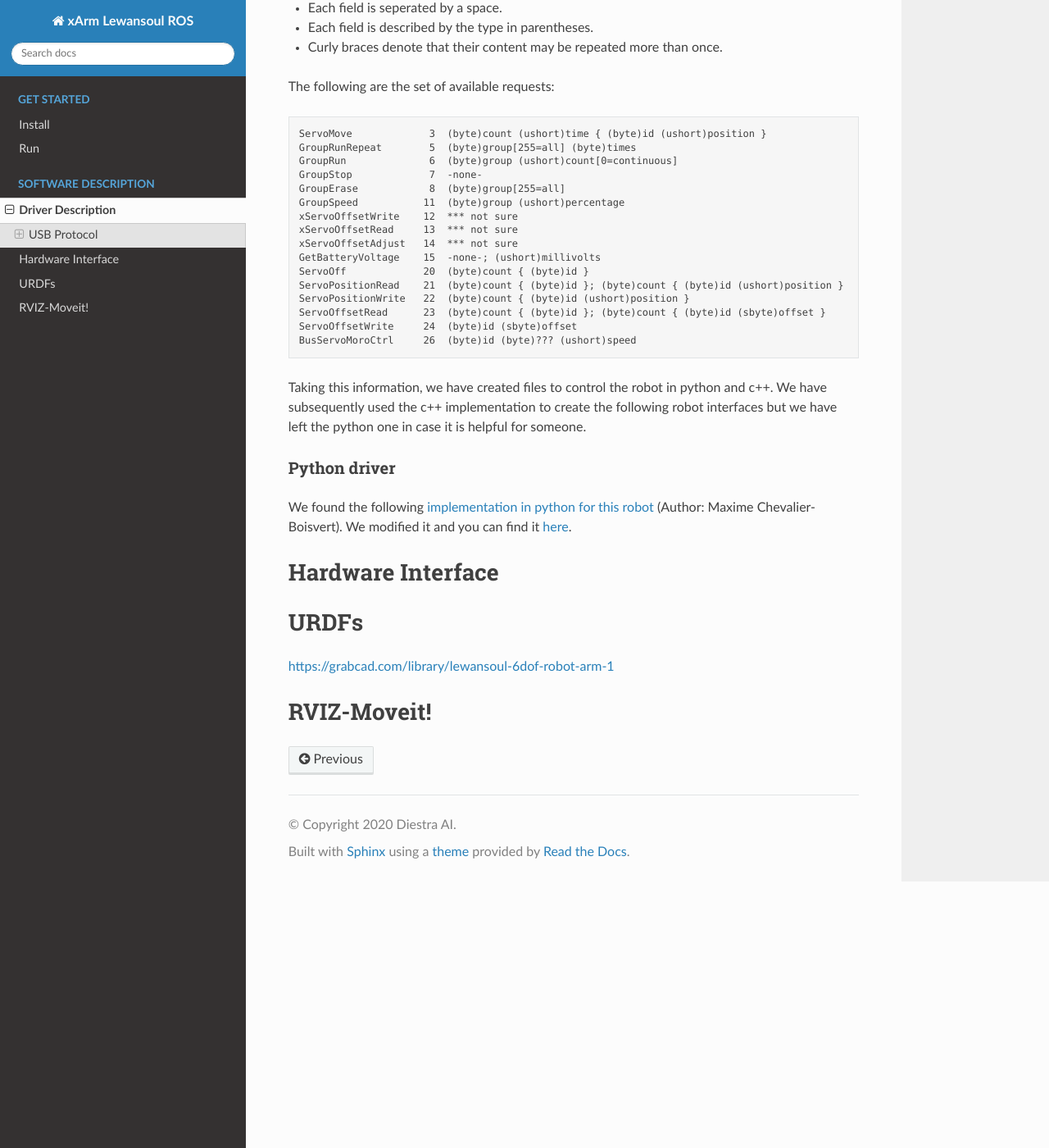
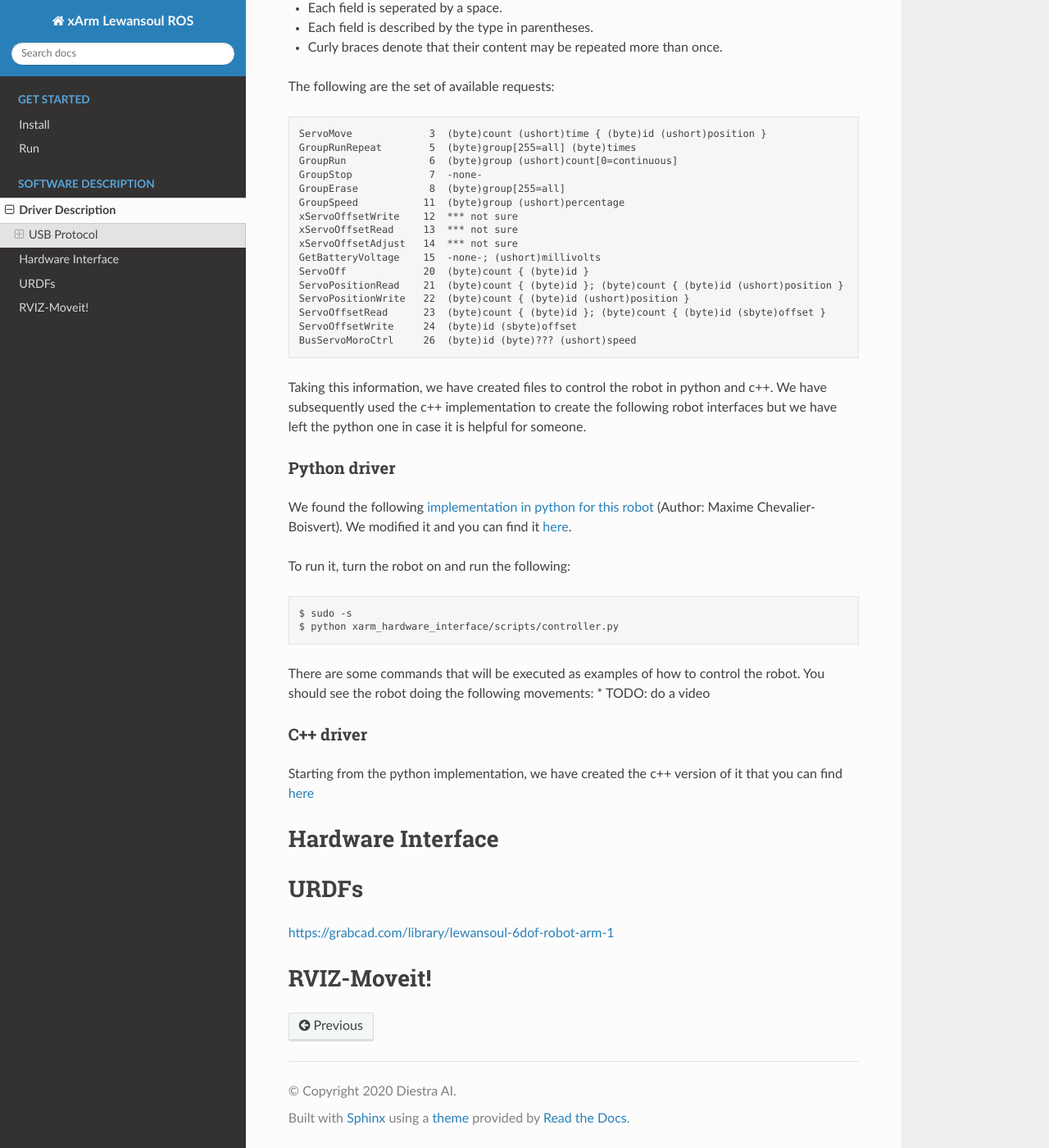
Before and after one commit to daira-ai/xArm_Lewansoul_ROS, a Sphinx documentation site: the page built from docs/user_guide/1_2_software_description.rst, in a window 1280 px wide and 1400 px high, scrolled down 521 px. Shown: the whole window at 82% size. Built offline with Sphinx 7.4.7 and the Read the Docs theme 2.0.0, drawn with Linux system fonts in a browser that asks for light colours.

Commit message:
Update 1_2_software_description.rst

```diff
--- a/docs/user_guide/1_2_software_description.rst
+++ b/docs/user_guide/1_2_software_description.rst
@@ -54,6 +54,20 @@ Python driver
 *************
 We found the following `implementation in python for this robot <https://gist.github.com/maximecb/7fd42439e8a28b9a74a4f7db68281071>`_ (Author: Maxime Chevalier-Boisvert). We modified it and you can find it `here <https://github.com/diestra-ai/xArm_Lewansoul_ROS/blob/melodic-devel/xarm_hardware_interface/scripts/controller.py>`_.
 
+To run it, turn the robot on and run the following:
+
+.. prompt:: bash $
+
+  sudo -s
+  python xarm_hardware_interface/scripts/controller.py
+
+There are some commands that will be executed as examples of how to control the robot. You should see the robot doing the following movements:
+* TODO: do a video
+
+C++ driver
+**********
+Starting from the python implementation, we have created the c++ version of it that you can find `here <https://github.com/diestra-ai/xArm_Lewansoul_ROS/blob/melodic-devel/xarm_hardware_interface/src/xarm.cpp>`_
+
 
 Hardware Interface
 ==================
```
